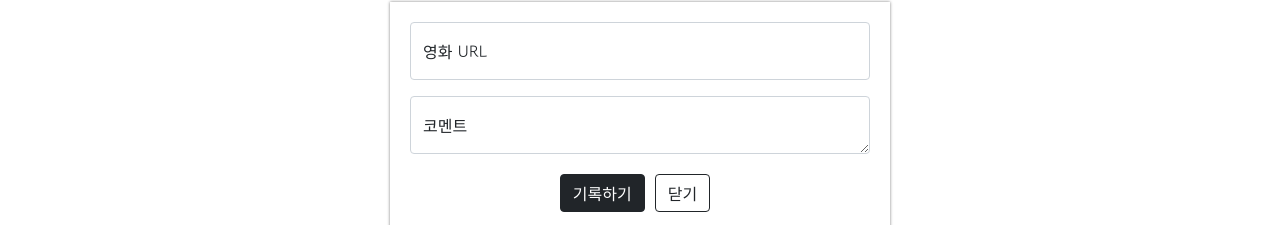
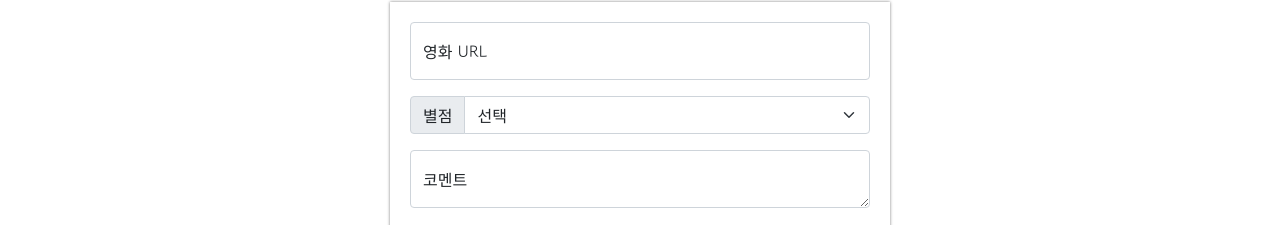
Before and after one commit to eastsu1/mypage2, a plain HTML site: page index.html in a window 1280 px wide. Shown: the part 268-493 px from the top of the page. Drawn offline with nearby package versions, Linux system fonts and the light colour scheme.

Commit message:
Update index.html

```diff
--- a/index.html
+++ b/index.html
@@ -61,13 +61,15 @@
             width: 1200px;
             margin: 20px auto 20px auto;
         }
+
         .mypost {
             width: 500px;
-            margin:  20px auto 20px auto;
+            margin: 20px auto 20px auto;
             padding: 20px 20px 20px 20px;
 
             box-shadow: 0px 0px 3px 0px gray;
         }
+
         .mybtn {
             display: flex;
             flex-direction: row;
@@ -77,9 +79,12 @@
             margin-top: 20px;
 
         }
-        .mybtn > button {
+
+        .mybtn>button {
             margin-right: 10px;
         }
+
+
     </style>
 </head>
 
@@ -93,6 +98,17 @@
             <input type="email" class="form-control" id="floatingInput" placeholder="name@example.com">
             <label for="floatingInput">영화 URL</label>
         </div>
+        <div class="input-group mb-3">
+            <label class="input-group-text" for="inputGroupSelect01">별점</label>
+            <select class="form-select" id="inputGroupSelect01">
+              <option selected>선택</option>
+              <option value="1">⭐</option>
+              <option value="2">⭐⭐</option>
+              <option value="3">⭐⭐⭐</option>
+              <option value="4">⭐⭐⭐⭐</option>
+              <option value="5">⭐⭐⭐⭐⭐</option>
+            </select>
+          </div>
         <div class="form-floating">
             <textarea class="form-control" placeholder="Leave a comment here" id="floatingTextarea"></textarea>
             <label for="floatingTextarea">코멘트</label>
```
